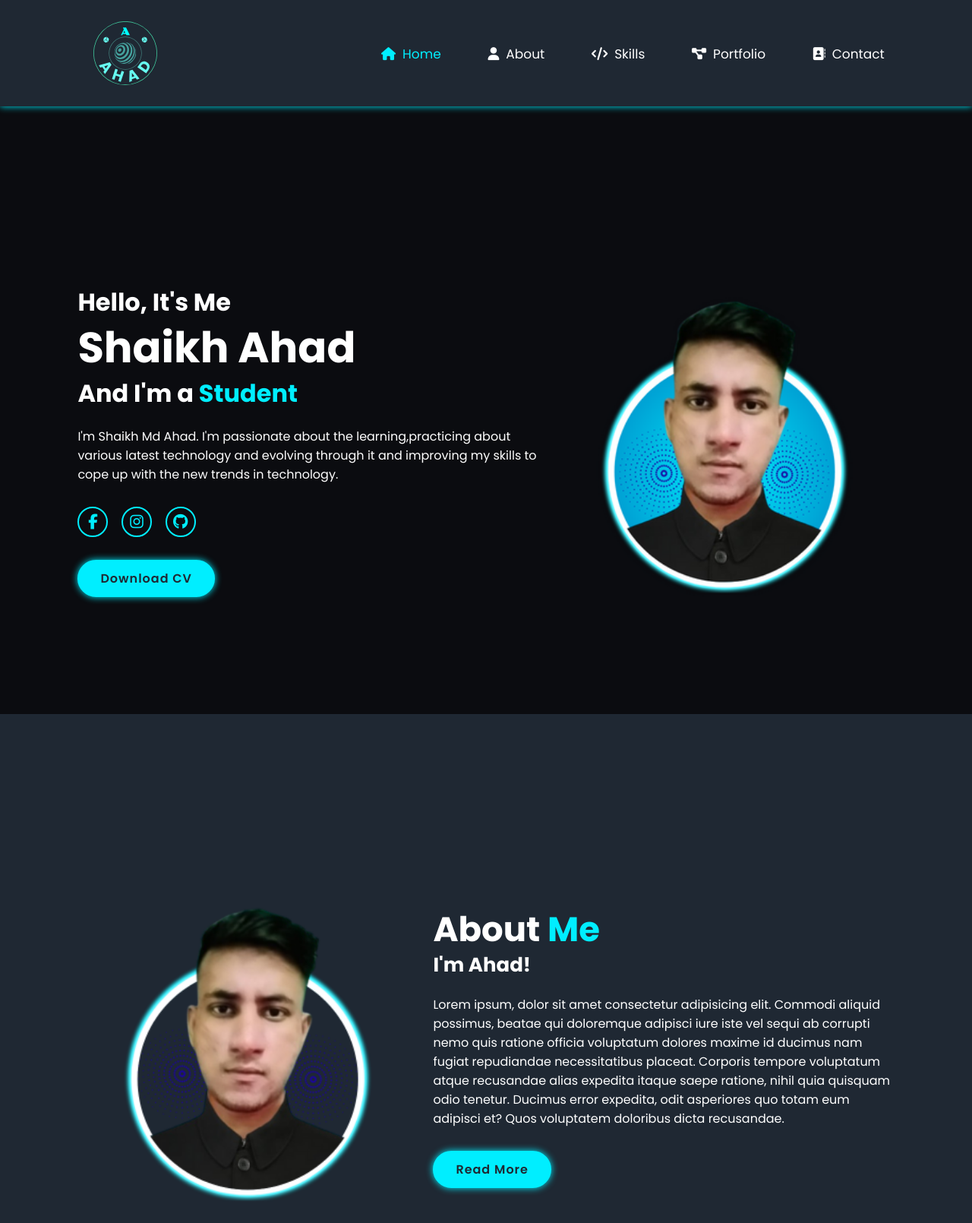
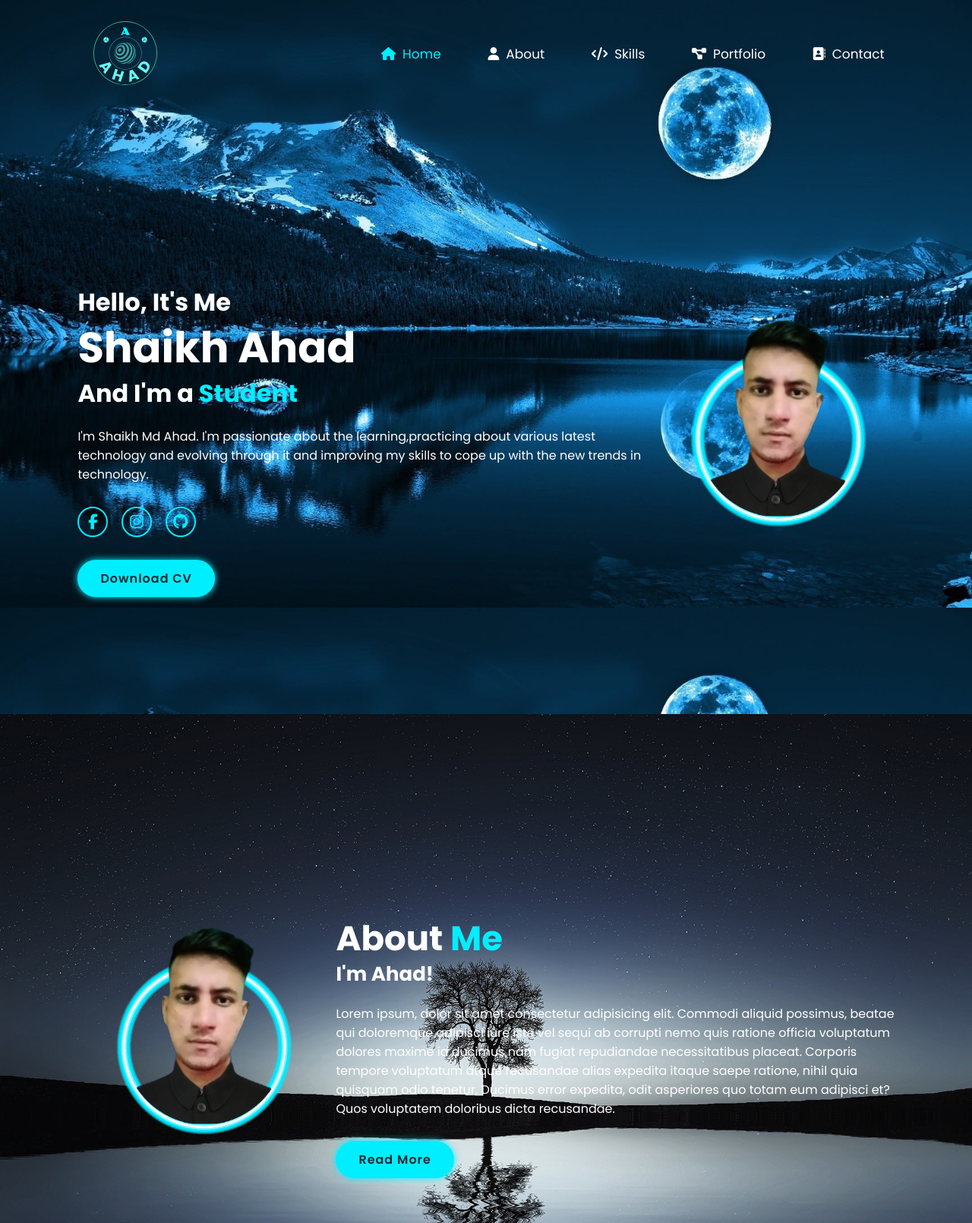
Before and after one commit to Skahad/Skahadweb, a plain HTML site: page index.html in a window 1280 px wide. Shown: the top 1610 px of the page at 76% size. Drawn offline with Linux system fonts and the light colour scheme; files whose address does not match are found by name.

Commit message:
Modified website
important changes are made

```diff
--- a/index.html
+++ b/index.html
@@ -6,6 +6,8 @@
     <meta http-equiv="X-UA-Compatible" content="IE=edge">
     <meta name="viewport" content="width=device-width, initial-scale=1.0">
     <title>Ahad Folio</title>
+
+
 
     <!-- box items -->
     <script src="https://kit.fontawesome.com/303442ef20.js" crossorigin="anonymous"></script>
@@ -18,13 +20,14 @@
 <body>
 
     <!-- header design -->
-    <header class="header">
-        <img src="assets/logo-transparent-svg.svg" height="100px" width="100px" style="border-radius: 50%;" alt="logo">
+    <header class="parallex-header">
+        <img src="assets/logo-transparent-svg.svg" height="100" width="100" style="border-radius: 50%;" alt="logo">
 
         <i class="fa-solid fa-bars" id="menu-icon"></i>
 
-        <nav class="navbar">
-            <a href="#home" class="active"><i class="fa-solid fa-house"></i>Home</a>
+
+        <nav class="navbar-parallex">
+            <a href="#parallex-home" class="active"><i class="fa-solid fa-house"></i>Home</a>
             <a href="#about"><i class="fa-solid fa-user"></i>About</a>
             <a href="#skills"><i class="fa-solid fa-code"></i>Skills</a>
             <a href="#portfolio"><i class="fa-solid fa-diagram-project"></i>Portfolio</a>
@@ -35,7 +38,7 @@
 
     <!-- home section design -->
 
-    <section class="home" id="home">
+    <section class="parallex-home" id="parallex-home">
         <div class="home-content">
             <h3>Hello, It's Me</h3>
             <h1>Shaikh Ahad</h1>
@@ -61,13 +64,13 @@
 
         </div>
         <div class="home-img">
-            <img src="assets/ahad home (Custom).png" alt="">
+            <img src="assets/home.png" alt="">
         </div>
     </section>
     <!-- --------about-section------------ -->
     <section class="about" id="about">
         <div class="about-img">
-            <img src="assets/ahad about.png" alt="about">
+            <img src="assets/about.png" alt="about">
         </div>
 
         <div class="about-content">
@@ -93,6 +96,8 @@
         </div>
     </section>
 
+    <p>Lorem ipsum, dolor sit amet consectetur adipisicing elit. Suscipit consequatur perspiciatis laboriosam voluptatum aspernatur, sit eos atque quasi veniam consectetur inventore molestiae distinctio voluptate eveniet perferendis sequi cumque ut fuga vel dolore enim unde doloribus quisquam harum. Adipisci voluptate, sequi itaque nesciunt totam tenetur hic eos temporibus tempora recusandae quia iste iure ea nulla, unde neque est molestiae autem rem optio aut officiis sit. Pariatur nemo, doloribus nisi, ipsum maxime, quae accusamus voluptates qui numquam non molestiae fugiat. </p>
+
     <!-- custom js -->
     <script src="js/script.js"></script>
 </body>
--- a/style.css
+++ b/style.css
@@ -35,31 +35,43 @@ html {
 }
 
 body {
-    background: var(--bg-color);
+    display: flex;
+    flex-direction: column;
     color: var(--text-color);
+    background-image: url('assets/wallpaperflare.com_wallpaper\ \(5\).jpg');
+    background-attachment: fixed;
+    background-position: center;
+    background-size: cover;
+    background-repeat: no-repeat;
+    background-position-y: top;
+
+
+
 }
 
-.header {
+.parallex-header {
     position: sticky;
     top: 0;
     left: 0;
     height: 100%;
     width: 100%;
     padding: 2rem 9%;
-    background: var(--second-bg-color);
+    background: transparent;
     display: flex;
     justify-content: space-between;
     align-items: center;
     z-index: 1;
-    box-shadow: 0px 0px 9px var(--main-color);
 }
+
+
 
 section {
     min-height: 100vh;
     padding: 10rem 8% 2rem;
+
 }
 
-.navbar a {
+.navbar-parallex a {
     font-size: 1.7rem;
     color: var(--text-color);
     margin-left: 5rem;
@@ -67,14 +79,14 @@ section {
 
 }
 
-.navbar a i{
+.navbar-parallex a i {
     font-size: 1.7rem;
     padding: 6px;
     margin: 3px;
 }
 
-.navbar a:hover,
-.navbar a.active {
+.navbar-parallex a:hover,
+.navbar-parallex a.active {
     color: var(--main-color);
     transform: scale(1.2);
 }
@@ -85,14 +97,16 @@ section {
     display: none;
 }
 
-.home {
+.parallex-home {
     display: flex;
     justify-content: center;
-    align-items: center;
+    align-items:center;
+
 }
 
 .home-img img {
-    width: 35vw;
+    width: 25vw;
+
 }
 
 .home-content h3 {
@@ -213,33 +227,45 @@ span {
 
 /* ------------about-section------------- */
 
-.about{
+.about {
     display: flex;
     justify-content: center;
     align-items: center;
     gap: 2rem;
-    background: var(--second-bg-color) ;
+    background: url('assets/tree-736881_1920.jpg');
+    background-attachment: fixed;
+    background-position: center;
+    background-size: cover;
 }
 
-.about-img img{
-    width: 35vw;
+.about-img img {
+    width: 25vw;
+
 }
 
-.heading{
+.heading {
     text-align: center;
     font-size: 4.5rem;
 }
 
-.about-content h2{
+.about-content h2 {
     text-align: left;
     line-height: 1.2;
 }
 
-.about-content h3{
+.about-content h3 {
     font-size: 2.6rem;
 }
 
-.about-content p{
+.about-content p {
     font-size: 1.6rem;
-    margin: 2rem 0 3rem ;
+    margin: 2rem 0 3rem;
 }
+
+#skills{
+    background-image: url('assets/pexels-pixabay-268533.jpg');
+    background-position: center;
+    background-attachment: fixed;
+    background-size: cover;
+
+}
```
Also changed, not shown: assets/about.png (added), assets/home.png (added), assets/pexels-pixabay-268533.jpg (added), assets/tree-736881_1920.jpg (added), assets/wallpaperflare.com_wallpaper (5).jpg (added).
